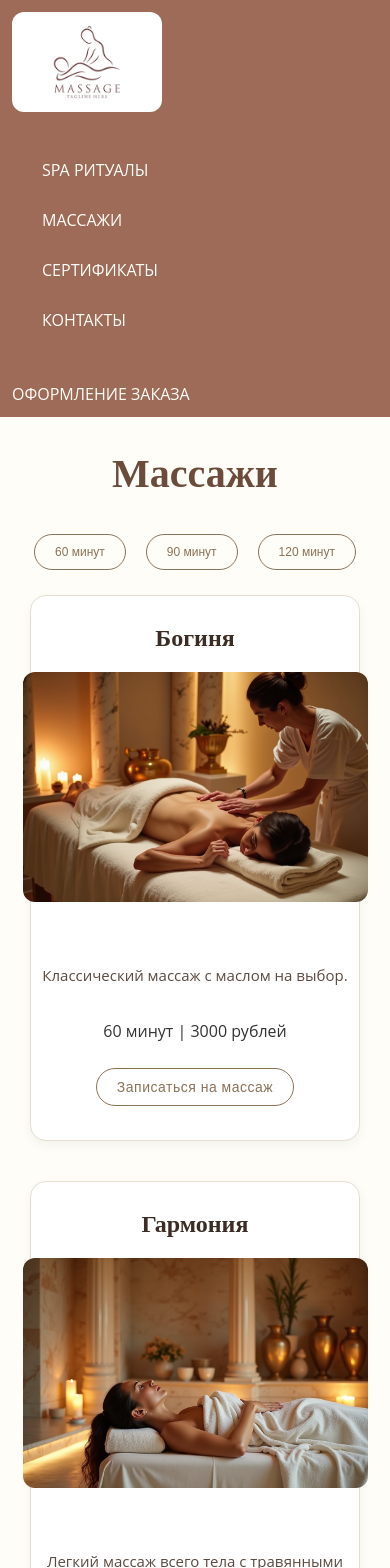
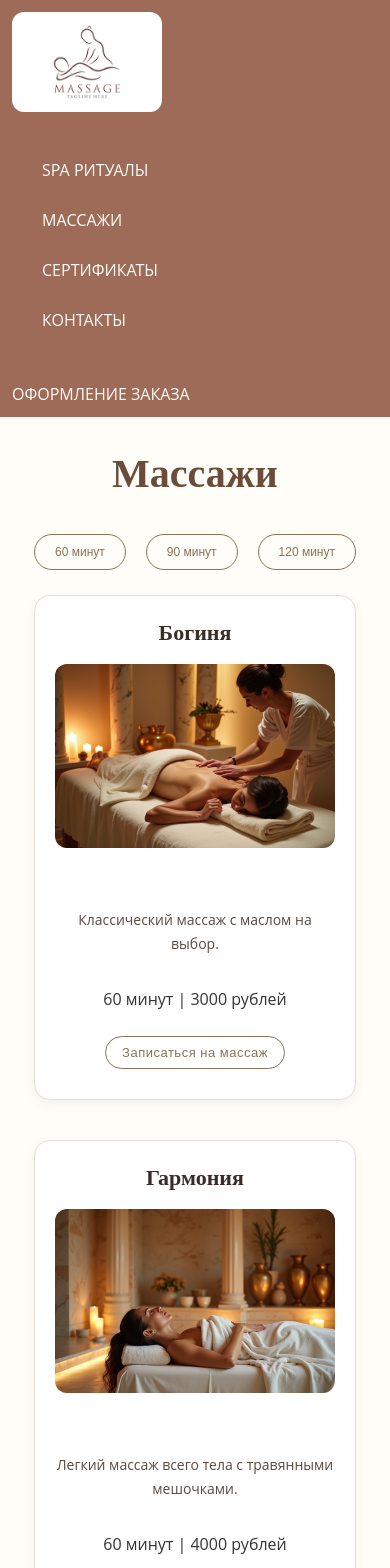
Before and after one commit to MarisaSon/spa-studio, a React (Vite) app: page /massages in a window 390 px wide. Shown: the top 1568 px of the page. Built offline with nearby package versions, Linux system fonts and the light colour scheme.

Commit message:
мобильная адаптация карточек массажа

```diff
--- a/src/components/CertificatesCard.css
+++ b/src/components/CertificatesCard.css
@@ -63,3 +63,50 @@
 .certificate-content button:hover {
   background-color: #935e52;
 }
+
+@media (max-width: 1024px) {
+  .certificate-container {
+    flex-direction: column;
+    align-items: center;
+    gap: 24px;
+    padding: 16px;
+  }
+
+  .certificate-image img {
+    width: 100%;
+    max-width: 100%;
+    height: auto;
+  }
+
+  .certificate-content {
+    text-align: center;
+  }
+
+  .certificate-content h1 {
+    font-size: 24px;
+  }
+
+  .certificate-content p {
+    font-size: 15px;
+  }
+
+  .certificate-content button {
+    font-size: 15px;
+    padding: 10px 20px;
+  }
+}
+
+@media (max-width: 480px) {
+  .certificate-content h1 {
+    font-size: 20px;
+  }
+
+  .certificate-content p {
+    font-size: 14px;
+  }
+
+  .certificate-content button {
+    font-size: 14px;
+    width: 100%;
+  }
+}
--- a/src/components/Navbar.css
+++ b/src/components/Navbar.css
@@ -49,6 +49,29 @@ li {
   font-size: 18px;
   text-transform: uppercase;
   text-decoration: none;
+}
+
+@media (max-width: 1024px) {
+  header.logo {
+    flex-direction: column;
+    align-items: center;
+    gap: 16px;
+  }
+
+  .menu ul {
+    flex-direction: column;
+    align-items: center;
+    padding: 0;
+    gap: 12px;
+  }
+
+  .actions {
+    margin-top: 12px;
+  }
+
+  .main-logo {
+    max-width: 160px;
+  }
 }
 
 @media (max-width: 768px) {
--- a/src/components/ServiceCard.css
+++ b/src/components/ServiceCard.css
@@ -73,3 +73,55 @@
   align-items: center;
   flex-direction: column;
 }
+
+.card img {
+  width: 345px;
+  height: 230px;
+  border-radius: 12px;
+  margin-bottom: 16px;
+}
+
+/* адаптация под узкие экраны */
+@media (max-width: 480px) {
+  .card {
+    max-width: 100%;
+    padding: 16px;
+  }
+
+  .card img {
+    width: 100%;
+    height: auto;
+    max-width: 320px;
+  }
+
+  .card h2 {
+    font-size: 20px;
+  }
+
+  .card .description {
+    font-size: 14px;
+  }
+
+  .card button {
+    font-size: 13px;
+    padding: 8px 16px;
+  }
+}
+
+@media (max-width: 1024px) {
+  .card {
+    width: 45%;
+    max-width: 400px;
+    padding: 20px;
+  }
+
+  .card img {
+    width: 100%;
+    height: auto;
+    max-width: 380px;
+  }
+
+  .card h2 {
+    font-size: 22px;
+  }
+}
```
